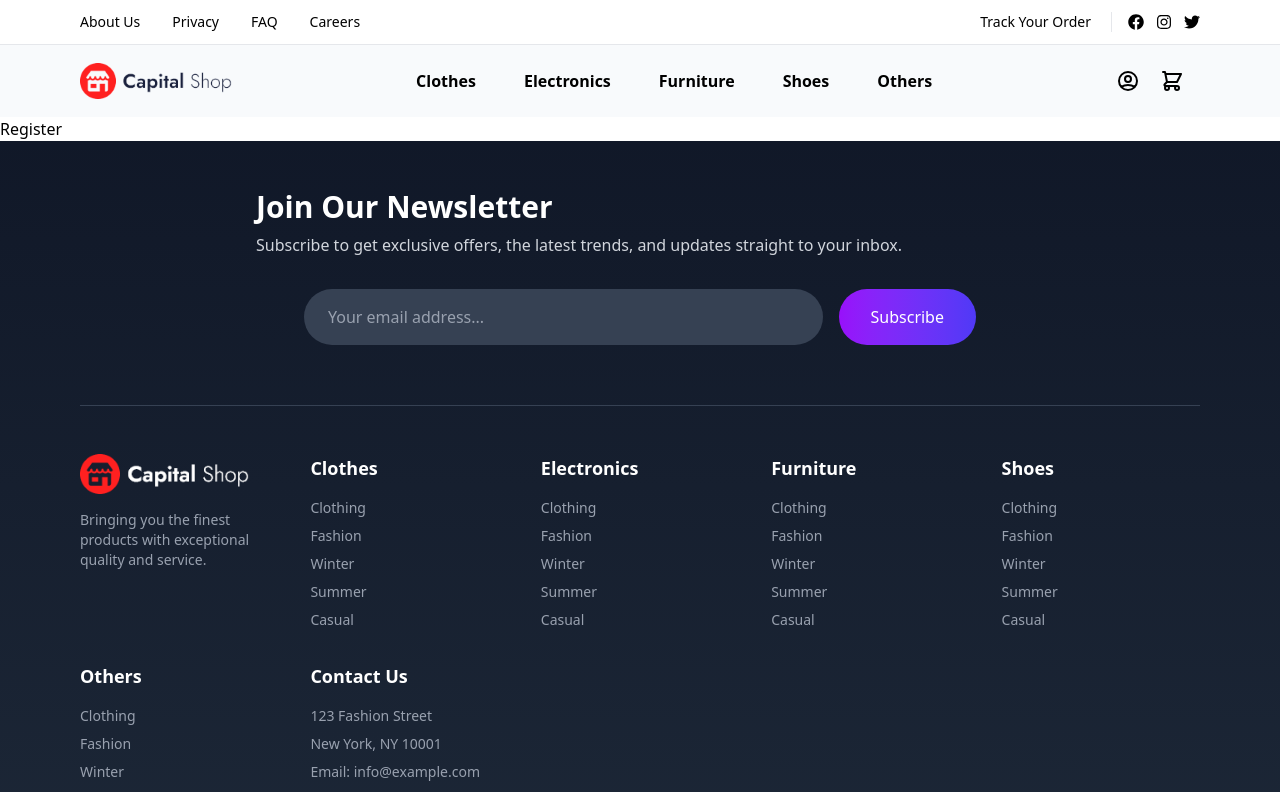
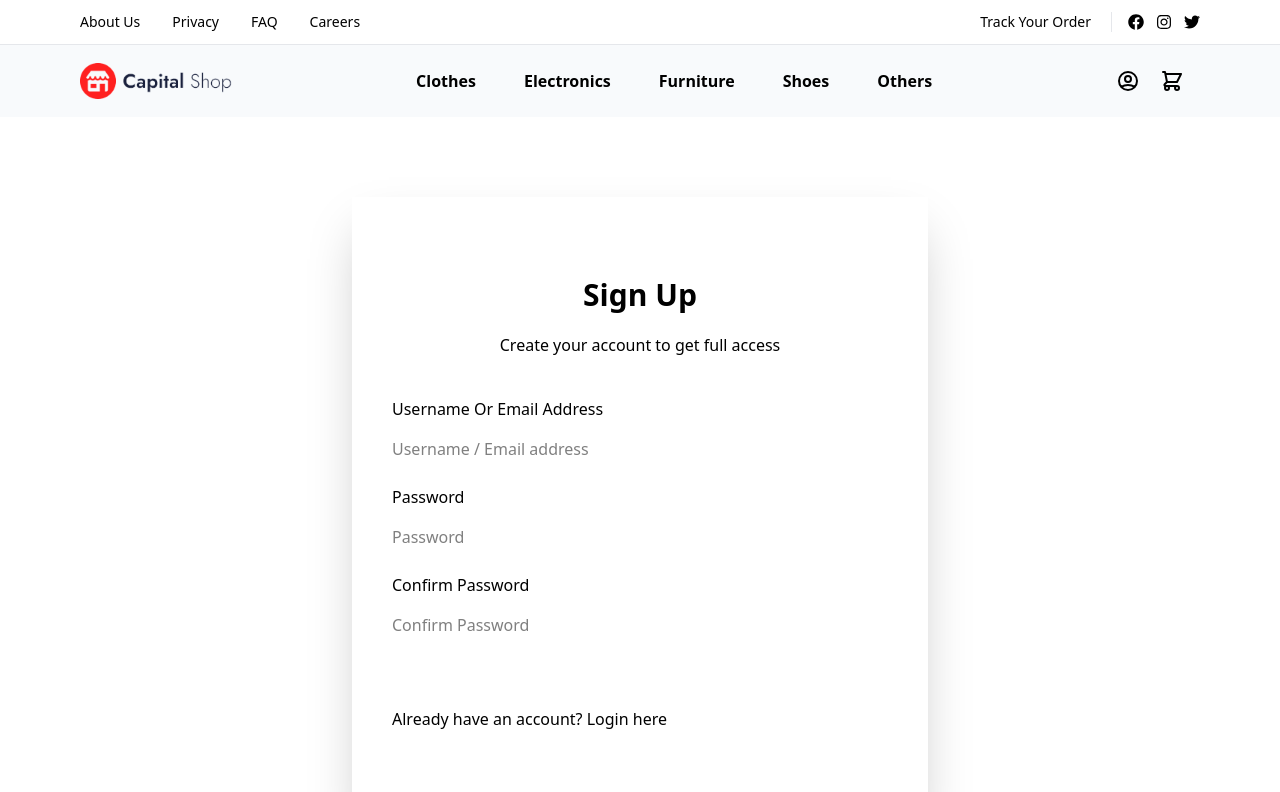
Before and after one commit to Himanshu-coder007/Capital-Shop, a React (Vite) app: page /register in a window 1280 px wide. Shown: the top 792 px of the page. Built offline with nearby package versions, Linux system fonts and the light colour scheme.

Commit message:
some changes done

```diff
--- a/package.json
+++ b/package.json
@@ -19,7 +19,8 @@
     "react-router-dom": "^7.6.1",
     "react-toastify": "^11.0.5",
     "swiper": "^11.2.8",
-    "tailwindcss": "^4.1.8"
+    "tailwindcss": "^4.1.8",
+    "yup": "^1.6.1"
   },
   "devDependencies": {
     "@eslint/js": "^9.25.0",
--- a/src/App.jsx
+++ b/src/App.jsx
@@ -4,6 +4,7 @@ import { ToastContainer } from "react-toastify";
 import "react-toastify/dist/ReactToastify.css";
 import Header from "./components/Header/Header";
 import Loader from "./components/Loader/Loader";
+import Footer from "./components/Footer/Footer";
 
 // Lazy-loaded components
 const Home = lazy(() => import("./pages/Home/Home"));
@@ -12,20 +13,19 @@ const Category = lazy(() => import("./pages/Category/Category"));
 const ProductDetail = lazy(() => import("./pages/Product Details/ProductDetail"));
 const Register = lazy(() => import("./pages/Login/Register"));
 const Login = lazy(() => import("./pages/Login/Login"));
-const Footer = lazy(() => import("./components/Footer/Footer"));
 
 function App() {
-  const RequireLogin = ({ children }) => {
-    if (localStorage.getItem("loginSuccess") === "true") {
-      return <Navigate to="/home" />;
-    }
-    return children;
+  const RequireAuth = ({ children }) => {
+    return localStorage.getItem("loginSuccess") === "true" ? children : <Navigate to="/login" />;
+  };
+
+  const RequireNoAuth = ({ children }) => {
+    return localStorage.getItem("loginSuccess") === "true" ? <Navigate to="/home" /> : children;
   };
 
   return (
     <Router>
       <div className="min-h-screen flex flex-col">
-        {/* Toast Container - should be near the root of your app */}
         <ToastContainer
           position="top-right"
           autoClose={3000}
@@ -43,6 +43,8 @@ function App() {
         <main className="flex-grow">
           <Routes>
             <Route path="/" element={<Navigate to="/home" />} />
+
+            {/* Public routes */}
             <Route
               path="/home"
               element={
@@ -67,13 +69,15 @@ function App() {
                 </Suspense>
               }
             />
+
+            {/* Authentication routes */}
             <Route
               path="/login"
               element={
                 <Suspense fallback={<Loader />}>
-                  <RequireLogin>
+                  <RequireNoAuth>
                     <Login />
-                  </RequireLogin>
+                  </RequireNoAuth>
                 </Suspense>
               }
             />
@@ -81,17 +85,21 @@ function App() {
               path="/register"
               element={
                 <Suspense fallback={<Loader />}>
-                  <RequireLogin>
+                  <RequireNoAuth>
                     <Register />
-                  </RequireLogin>
+                  </RequireNoAuth>
                 </Suspense>
               }
             />
+
+            {/* Protected routes */}
             <Route
               path="/cart"
               element={
                 <Suspense fallback={<Loader />}>
-                  <Cart />
+                  <RequireAuth>
+                    <Cart />
+                  </RequireAuth>
                 </Suspense>
               }
             />
--- a/src/pages/Login/Login.jsx
+++ b/src/pages/Login/Login.jsx
@@ -1,9 +1,110 @@
-import React from 'react'
+import { useFormik } from "formik";
+import { useDispatch } from "react-redux";
+import { Link, useNavigate } from "react-router-dom";
+import { toast } from "react-toastify";
+import * as Yup from "yup";
+import AccountSlice from "./AccountSlice";
 
 const Login = () => {
+  document.title = "Login";
+  const navigate = useNavigate();
+  const dispatch = useDispatch();
+
+  const handleLoginButtonClick = (e) => {
+    try {
+      const users = JSON.parse(localStorage.getItem("users") || "[]");
+      const user = users.find(user => user.account === e.account && user.password === e.password);
+
+      if (user) {
+        localStorage.setItem("loginSuccess", "true");
+        localStorage.setItem("currentUser", JSON.stringify(user));
+        dispatch(AccountSlice.actions.LogginSuccess());
+        navigate("/home");
+      } else {
+        throw new Error("Invalid credentials");
+      }
+    } catch (error) {
+      toast.error("Username or password incorrect.", {
+        position: "top-right",
+        autoClose: 3000,
+      });
+    }
+  };
+
+  const formik = useFormik({
+    initialValues: {
+      account: "",
+      password: "",
+    },
+    validationSchema: Yup.object({
+      account: Yup.string().email("Invalid email address").required("Required"),
+      password: Yup.string()
+        .min(8, "Minimum 8 characters")
+        .required("Required"),
+    }),
+    onSubmit: (value) => {
+      handleLoginButtonClick(value);
+    },
+  });
+
   return (
-    <div>Login</div>
-  )
-}
+    <div className="w-full">
+      <div className="px-2 md:px-40 py-6 md:py-20 font-jost">
+        <div className="shadow-2xl px-10 py-20 md:max-w-[60%]  flex flex-col m-auto">
+          <p className="text-center text-3xl font-semibold">Login</p>
+          <p className=" text-center text-base font-normal mt-5">
+            Enter Login details to get access
+          </p>
+          <form onSubmit={formik.handleSubmit} className="mt-10 flex flex-col">
+            <label htmlFor="account" className="text-base font-medium">
+              Username Or Email Address
+            </label>
+            <input
+              id="account"
+              type="text"
+              value={formik.values.account}
+              onChange={formik.handleChange}
+              className="border-gray-500 mt-4"
+              placeholder="Username / Email address"
+            />
+            {formik.errors.account && formik.touched.account && (
+              <p className="text-red-600 text-base">{formik.errors.account}</p>
+            )}
+            <label htmlFor="password" className="text-base font-medium mt-6">
+              Password
+            </label>
+            <input
+              id="password"
+              type="password"
+              value={formik.values.password}
+              onChange={formik.handleChange}
+              placeholder="Password"
+              className=" mt-4"
+            />
+            {formik.errors.password && formik.touched.password && (
+              <p className="text-red-600 text-base">{formik.errors.password}</p>
+            )}
+            <div className="flex items-center mt-14 justify-between">
+              <p className=" text-base font-normal">
+                Don't have an account?{" "}
+                <Link to="/register" className="text-primary">
+                  {" "}
+                  Sign Up
+                </Link>{" "}
+                here
+              </p>
+              <button
+                type="submit"
+                className="px-6 py-3 rounded-md bg-primary cursor-pointer text-white "
+              >
+                Login
+              </button>
+            </div>
+          </form>
+        </div>
+      </div>
+    </div>
+  );
+};
 
-export default Login
+export default Login;
--- a/src/pages/Login/Register.jsx
+++ b/src/pages/Login/Register.jsx
@@ -1,9 +1,142 @@
-import React from 'react'
+import { useFormik } from "formik";
+import { Link, useNavigate } from "react-router-dom";
+import { toast } from "react-toastify";
+import * as Yup from "yup";
 
 const Register = () => {
+  document.title = "Register";
+  const navigate = useNavigate();
+
+  const handleRegisterButtonClick = (e) => {
+    try {
+      const users = JSON.parse(localStorage.getItem("users") || "[]");
+      const userExists = users.some(user => user.account === e.account);
+
+      if (userExists) {
+        throw new Error("User already exists");
+      }
+
+      const newUser = {
+        account: e.account,
+        password: e.password
+      };
+
+      users.push(newUser);
+      localStorage.setItem("users", JSON.stringify(users));
+      localStorage.setItem("loginSuccess", "false");
+
+      toast.success("Sign up successfully! Please log in.", {
+        position: "top-right",
+        autoClose: 3000,
+      });
+
+      navigate("/login");
+    } catch (error) {
+      toast.error("Account already exists.", {
+        position: "top-right",
+        autoClose: 3000,
+      });
+    }
+  };
+
+  const formik = useFormik({
+    initialValues: {
+      account: "",
+      password: "",
+      againPassword: "",
+    },
+    validationSchema: Yup.object({
+      account: Yup.string().email("Invalid email address").required("Required"),
+      password: Yup.string()
+        .min(8, "Minimum 8 characters")
+        .required("Required"),
+      againPassword: Yup.string()
+        .oneOf([Yup.ref("password")], "Password's not match")
+        .required("Required!"),
+    }),
+    onSubmit: (value) => {
+      handleRegisterButtonClick({
+        account: value.account,
+        password: value.password,
+      });
+    },
+  });
+
   return (
-    <div>Register</div>
-  )
-}
+    <div className="w-full">
+      <div className="px-2 md:px-40 py-6 md:py-20 font-jost">
+        <div className="shadow-2xl px-10 py-20 md:max-w-[60%]  flex flex-col m-auto">
+          <p className="text-center text-3xl font-semibold">Sign Up</p>
+          <p className=" text-center text-base font-normal mt-5">
+            Create your account to get full access
+          </p>
+          <form onSubmit={formik.handleSubmit} className="mt-10 flex flex-col">
+            <label htmlFor="account" className="text-base font-medium">
+              Username Or Email Address
+            </label>
+            <input
+              id="account"
+              type="text"
+              value={formik.values.account}
+              onChange={formik.handleChange}
+              className="border-gray-500 mt-4"
+              placeholder="Username / Email address"
+            />
+            {formik.errors.account && formik.touched.account && (
+              <p className="text-red-600 text-base">{formik.errors.account}</p>
+            )}
+            <label htmlFor="password" className="text-base font-medium mt-6">
+              Password
+            </label>
+            <input
+              id="password"
+              type="password"
+              value={formik.values.password}
+              onChange={formik.handleChange}
+              placeholder="Password"
+              className=" mt-4"
+            />
+            {formik.errors.password && formik.touched.password && (
+              <p className="text-red-600 text-base">{formik.errors.password}</p>
+            )}
+            <label
+              htmlFor="againPassword"
+              className="text-base font-medium mt-6"
+            >
+              Confirm Password
+            </label>
+            <input
+              id="againPassword"
+              type="password"
+              value={formik.values.againPassword}
+              onChange={formik.handleChange}
+              placeholder="Confirm Password"
+              className=" mt-4"
+            />
+            {formik.errors.againPassword && formik.touched.againPassword && (
+              <p className="text-red-600 text-base">{formik.errors.againPassword}</p>
+            )}
+            <div className="flex items-center mt-14 justify-between">
+              <p className=" text-base font-normal">
+                Already have an account?
+                <Link to="/login" className="text-primary">
+                  {" "}
+                  Login{" "}
+                </Link>{" "}
+                here
+              </p>
+              <button
+                type="submit"
+                className="px-6 py-3 text-sm md:text-lg rounded-md bg-primary cursor-pointer text-white "
+              >
+                Sign Up
+              </button>
+            </div>
+          </form>
+        </div>
+      </div>
+    </div>
+  );
+};
 
-export default Register
+export default Register;
```
Also changed, not shown: src/components/Header/Header.jsx (+15 -6 lines), 1 other file (tests, documents, lock files or other folders).
